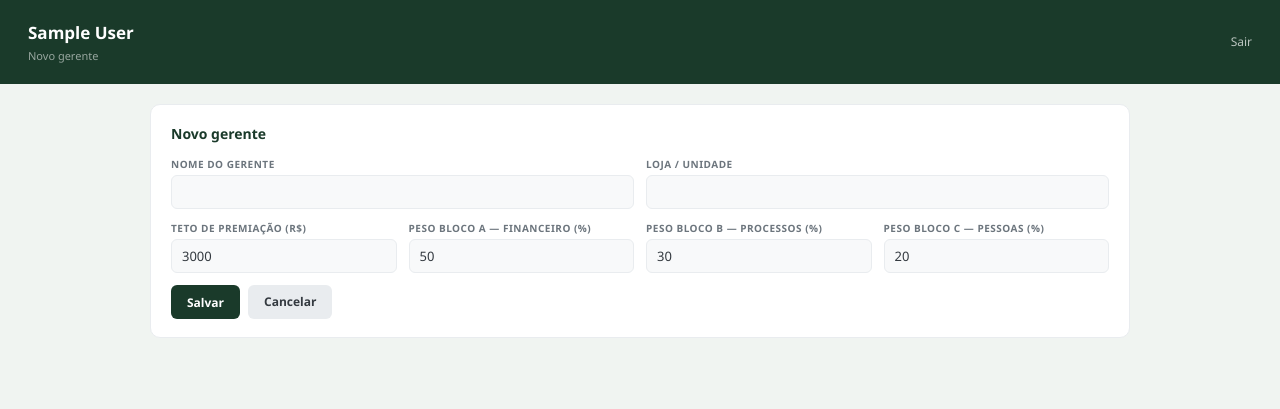
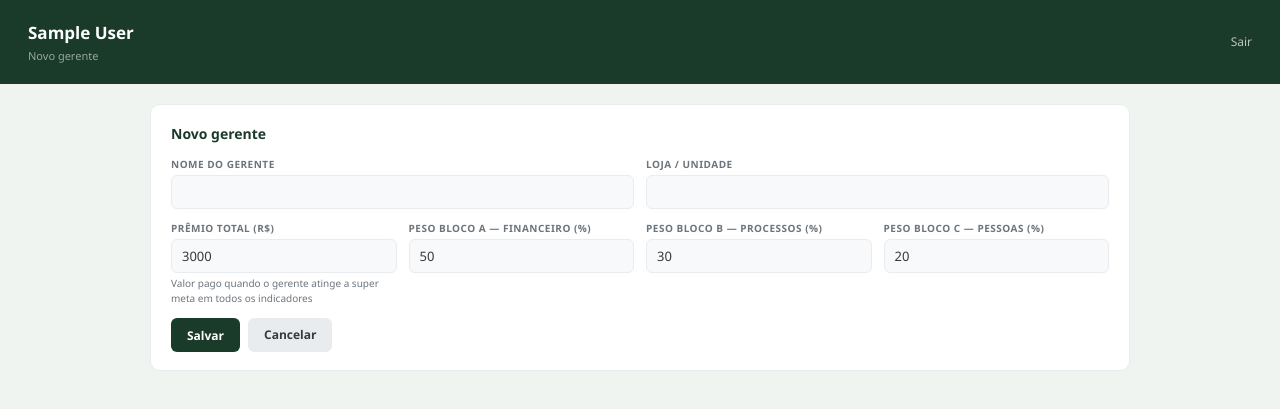
Before and after one commit to arthurtrindadejb/premiacao-gerente-farmacia, a Flask app: page /gerentes/novo in a window 1280 px wide. Shown: the top 409 px of the page. Run offline with Flask 3, Linux system fonts and the light colour scheme; the visitor is signed in with stand-in values (Sample User, id 1).

Commit message:
feat: renomeia Teto de Premiação para Prêmio Total e corrige a fórmula
Antes, o prêmio de um indicador chegava ao valor cheio já na meta
exata (100%), então o bônus por superar a meta (super meta) era
descartado pela trava do total do bloco — bater além da meta nunca
pagava mais. Agora o valor cheio da fatia só é pago quando o
indicador atinge a super meta (mult_max); bater exatamente a meta
paga proporcionalmente menos (mult / mult_max).

Confirmado com o Arthur: Prêmio Total R$3.000, bloco 50% (R$1.500),
1 indicador peso 100%, mult_min 0.7, mult_max 1.2 → super meta paga
R$1.500 cheio, meta exata paga R$1.250, mínimo paga R$875.

Co-Authored-By: Claude Sonnet 5 <noreply@anthropic.com>

```diff
--- a/static/calculadora.js
+++ b/static/calculadora.js
@@ -34,7 +34,8 @@ function calcularBloco(lista, tetoBloco) {
   const premios = lista.map(it => {
     if (gatilho) return 0;
     const mult = multiplicador(atingimento(it), it.minimo_pct, it.teto_pct, it.mult_min, it.mult_max);
-    const premio = (tetoBloco * it.peso / 100) * mult;
+    const multMax = it.mult_max || 1.0;
+    const premio = (tetoBloco * it.peso / 100) * (mult / multMax);
     total += premio;
     return premio;
   });
@@ -121,7 +122,7 @@ function atualizar() {
   document.getElementById('p-b').textContent = brl(totalB);
   document.getElementById('p-c').textContent = brl(totalC);
   document.getElementById('r-prog').style.width = pct.toFixed(1) + '%';
-  document.getElementById('r-pct').textContent = pct.toFixed(0) + '% do teto';
+  document.getElementById('r-pct').textContent = pct.toFixed(0) + '% do Prêmio Total';
 
   let html = '';
   if (desvio) html += '<div class="alert-box a-danger">⛔ Desvio de conduta — premiação zerada</div>';
--- a/templates/calculadora.html
+++ b/templates/calculadora.html
@@ -28,7 +28,7 @@
   </div>
   <div class="progress-track"><div class="progress-fill" id="r-prog" style="width:0%"></div></div>
   <div style="display:flex;justify-content:space-between;font-size:10px;color:var(--gray-600);margin-bottom:8px;">
-    <span>R$ 0</span><span id="r-pct">0% do teto</span><span id="r-teto-lbl">R$ 0</span>
+    <span>R$ 0</span><span id="r-pct">0% do Prêmio Total</span><span id="r-teto-lbl">R$ 0</span>
   </div>
   <div class="bloco-row"><span style="color:var(--gray-600);">Bloco A — Financeiro</span><span style="font-weight:700;color:#1e40af;" id="r-a">R$ 0,00</span></div>
   <div class="bloco-row"><span style="color:var(--gray-600);">Bloco B — Processos</span><span style="font-weight:700;color:#166534;" id="r-b">R$ 0,00</span></div>
--- a/templates/gerente_form.html
+++ b/templates/gerente_form.html
@@ -12,7 +12,11 @@
       <div class="field"><label>Loja / unidade</label><input type="text" name="loja" value="{{ gerente.loja if gerente else '' }}"></div>
     </div>
     <div class="field-row">
-      <div class="field"><label>Teto de premiação (R$)</label><input type="number" step="0.01" name="teto" value="{{ gerente.teto if gerente else 3000 }}" required></div>
+      <div class="field">
+        <label>Prêmio Total (R$)</label>
+        <input type="number" step="0.01" name="teto" value="{{ gerente.teto if gerente else 3000 }}" required>
+        <small style="color:var(--gray-600);font-size:10px;">Valor pago quando o gerente atinge a super meta em todos os indicadores</small>
+      </div>
       <div class="field"><label>Peso Bloco A — Financeiro (%)</label><input type="number" step="1" name="peso_a" value="{{ gerente.peso_a if gerente else 50 }}" required></div>
       <div class="field"><label>Peso Bloco B — Processos (%)</label><input type="number" step="1" name="peso_b" value="{{ gerente.peso_b if gerente else 30 }}" required></div>
       <div class="field"><label>Peso Bloco C — Pessoas (%)</label><input type="number" step="1" name="peso_c" value="{{ gerente.peso_c if gerente else 20 }}" required></div>
--- a/templates/gerentes.html
+++ b/templates/gerentes.html
@@ -10,7 +10,7 @@
 
 <div class="card">
   <table class="lista">
-    <thead><tr><th>Gerente</th><th>Loja</th><th>Teto</th><th>Status</th><th class="acoes"></th></tr></thead>
+    <thead><tr><th>Gerente</th><th>Loja</th><th>Prêmio Total</th><th>Status</th><th class="acoes"></th></tr></thead>
     <tbody>
     {% for g in gerentes %}
       <tr>
```
Also changed, not shown: calculo.py (+9 -2 lines).
